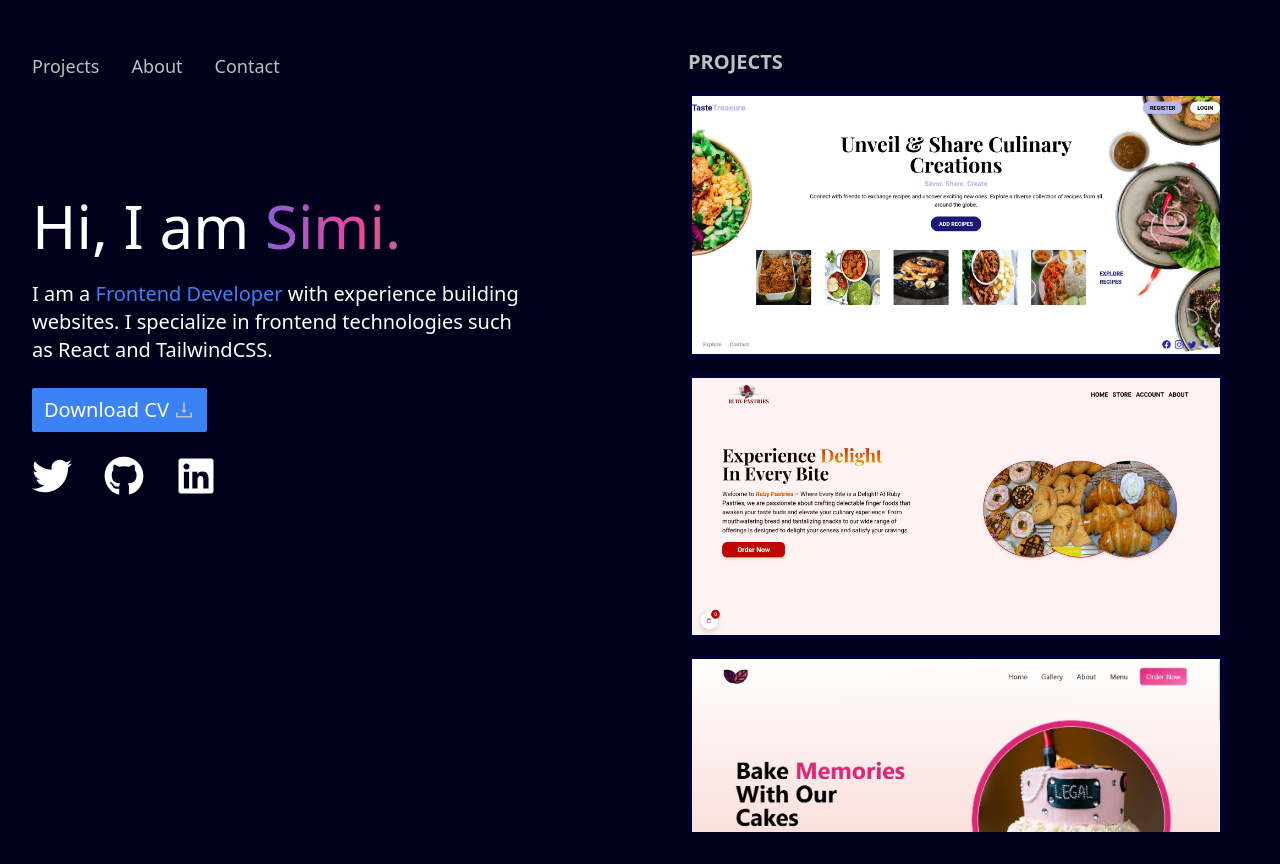
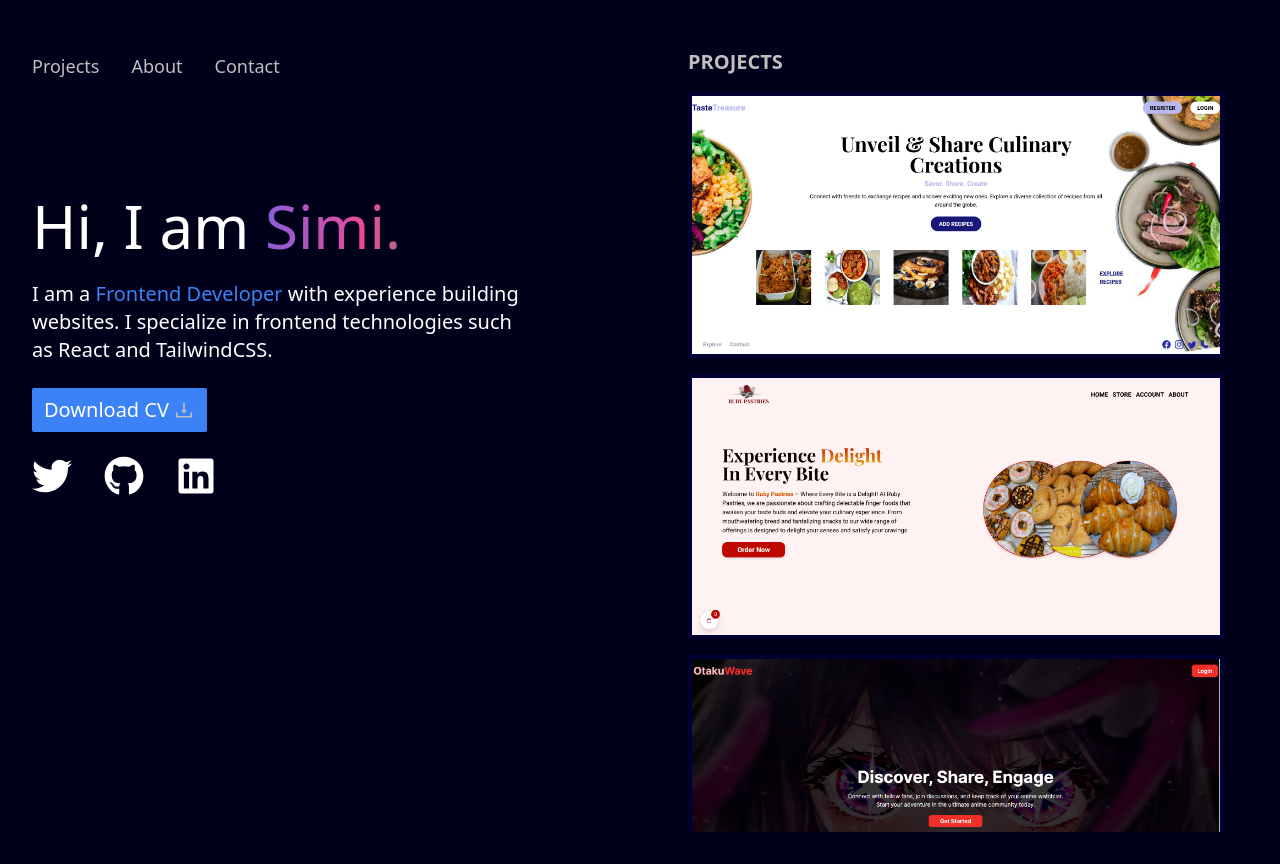
Before and after one commit to Hillaryd97/portfolio, a React (Vite) app: page / in a window 1280 px wide. Built offline with nearby package versions, Linux system fonts and the light colour scheme.

Commit message:
Added Otaku Wave

```diff
--- a/src/components/Projects.jsx
+++ b/src/components/Projects.jsx
@@ -3,6 +3,7 @@ import rev320 from "./assets/rev320.png";
 import tasteTreasure from "./assets/Taste-Treasure.png";
 import quiz from "./assets/quiz.png";
 import rubyPastries from "./assets/Ruby-Pastries.png";
+import otakuWave from "./assets/Otaku-Wave.png";
 
 const Projects = () => {
   return (
@@ -30,12 +31,22 @@ const Projects = () => {
         link={"https://ruby-pastries.vercel.app/"}
         codeLink={"https://github.com/Hillaryd97/ruby-pasteries"}
       />
+        <ProjectItem
+        preview={otakuWave}
+        projectName={"Otaku Wave"}
+        techStack={"NEXTJS + TAILWINDCSS + REDUX + FIREBASE"}
+        description={
+          "A social network for anime lovers...(Still in production)"
+        }
+        // link={"#"}
+        // codeLink={"https://github.com/Hillaryd97/rev360-cakes"}
+      />
       <ProjectItem
         preview={rev320}
         projectName={"Rev 3:20c"}
         techStack={"REACT + TAILWINDCSS + FRAMER MOTION"}
         description={
-          "Designed a cake ordering website for REV320C."
+          "Designed a cake ordering website for REV320C, a small cake buisness"
         }
         link={"https://rev360-cakes.vercel.app/"}
         codeLink={"https://github.com/Hillaryd97/rev360-cakes"}
```
Also changed, not shown: src/components/assets/Otaku-Wave.png (added), 1 other file (tests, documents, lock files or other folders).
